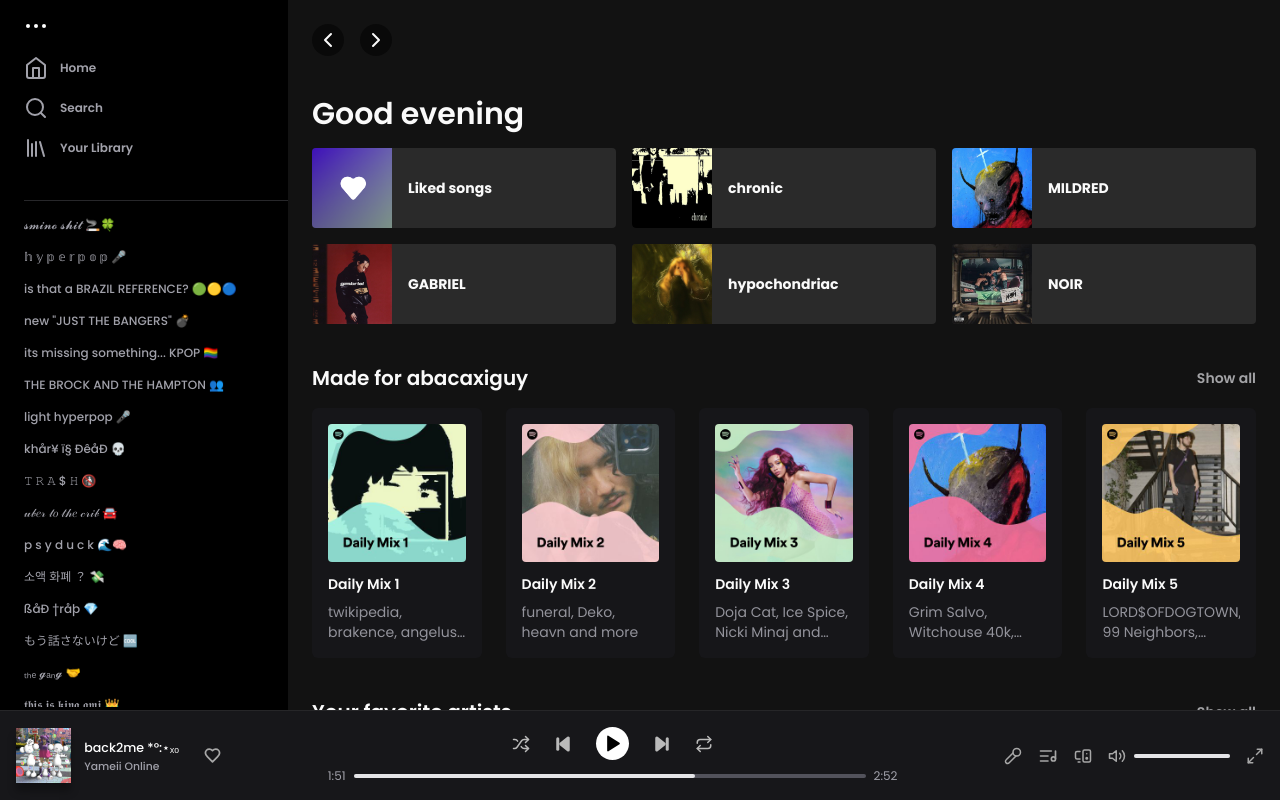
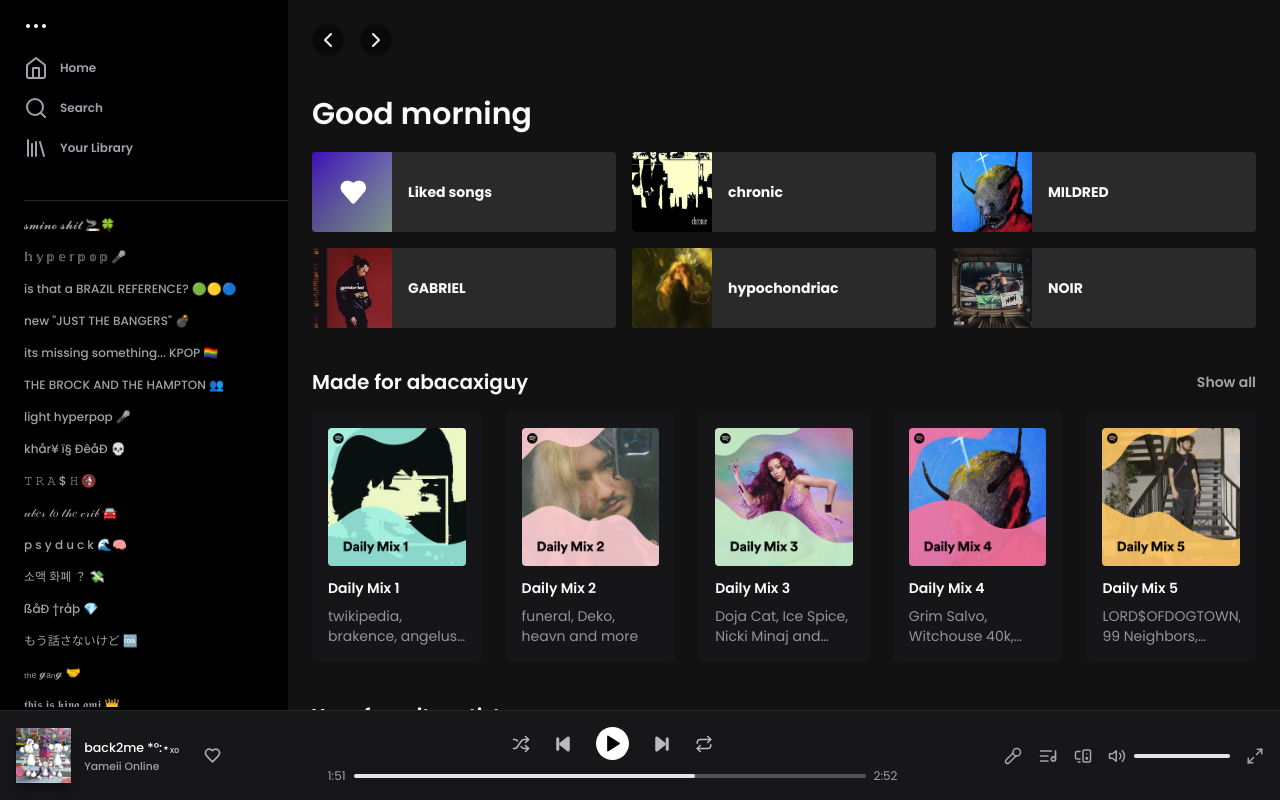
Before and after one commit to abacaxiguy/spotify-clone, a Next.js app: page / in a window 1280 px wide. Built offline with nearby package versions, Linux system fonts and the light colour scheme.

Commit message:
Componetizing some parts of the app 🧬

```diff
--- a/src/app/page.tsx
+++ b/src/app/page.tsx
@@ -1,8 +1,11 @@
-import { ChevronLeft, ChevronRight, Play } from "lucide-react";
+import { Play } from "lucide-react";
 
 import Image from "next/image";
 import { Footer } from "./partials/Footer";
 import { Sidebar } from "./partials/Sidebar";
+import { Playlist } from "@/components/Playlist";
+import { NavIcons } from "@/components/NavIcons";
+import { WelcomeTitle } from "@/components/WelcomeTitle";
 
 export default function Home() {
     return (
@@ -10,88 +13,16 @@
             <div className="flex overflow-hidden">
                 <Sidebar />
                 <main className="flex-1 p-6 overflow-auto max-h-fmax">
-                    <div className="flex items-center gap-4">
-                        <button className="bg-black/50 p-1 rounded-full">
-                            <ChevronLeft />
-                        </button>
-                        <button className="bg-black/50 p-1 rounded-full">
-                            <ChevronRight />
-                        </button>
-                    </div>
+                    <NavIcons />
+                    <WelcomeTitle />
 
-                    <h1 className="font-semibold text-3xl mt-10">Good evening</h1>
-
-                    <div className="text-sm grid grid-cols-2 gap-3 mt-4 xl:gap-4 xl:grid-cols-3 ">
-                        <a href="" className="group bg-white/10 hover:bg-white/20 transition-colors duration-300 rounded flex items-center gap-4 overflow-hidden">
-                            <Image src="/playlists/liked.png" alt="Liked songs icon" width={46} height={46} className="md:w-14 md:h-14 lg:w-16 lg:h-16 xl:w-20 xl:h-20" quality={100} />
-                            <strong>Liked songs</strong>
-                            <button className="transition-opacity duration-300 ease-out opacity-0 group-hover:opacity-100 rounded-full p-2.5 bg-green-500 text-black ml-auto mr-4 shadow-xs">
-                                <Play fill="#000" className="pl-1" />
-                            </button>
-                        </a>
-                        <a href="" className="group bg-white/10 hover:bg-white/20 transition-colors duration-300 rounded flex items-center gap-4 overflow-hidden">
-                            <Image
-                                src="/playlists/chronic.jpg"
-                                alt='Album cover for "chronic - twikipedia"'
-                                width={46}
-                                height={46}
-                                className="md:w-14 md:h-14 lg:w-16 lg:h-16 xl:w-20 xl:h-20"
-                                quality={100}
-                            />
-                            <strong>chronic</strong>
-                            <button className="transition-opacity opacity-0 duration-300 group-hover:opacity-100 rounded-full p-2.5 bg-green-500 text-black ml-auto mr-4 shadow-xs">
-                                <Play fill="#000" className="pl-1" />
-                            </button>
-                        </a>
-                        <a href="" className="group bg-white/10 hover:bg-white/20 transition-colors duration-300 rounded flex items-center gap-4 overflow-hidden">
-                            <Image
-                                src="/playlists/mildred.jpg"
-                                alt='Album cover for "MILDRED - Grim Salvo"'
-                                width={46}
-                                height={46}
-                                className="md:w-14 md:h-14 lg:w-16 lg:h-16 xl:w-20 xl:h-20"
-                                quality={100}
-                            />
-                            <strong>MILDRED</strong>
-                            <button className="transition-opacity duration-300 ease-out opacity-0 group-hover:opacity-100 rounded-full p-2.5 bg-green-500 text-black ml-auto mr-4 shadow-xs">
-                                <Play fill="#000" className="pl-1" />
-                            </button>
-                        </a>
-                        <a href="" className="group bg-white/10 hover:bg-white/20 transition-colors duration-300 rounded flex items-center gap-4 overflow-hidden">
-                            <Image
-                                src="/playlists/gabriel.jpeg"
-                                alt='Album cover for "GABRIEL - keshi"'
-                                width={46}
-                                height={46}
-                                className="md:w-14 md:h-14 lg:w-16 lg:h-16 xl:w-20 xl:h-20"
-                                quality={100}
-                            />
-                            <strong>GABRIEL</strong>
-                            <button className="transition-opacity duration-300 ease-out opacity-0 group-hover:opacity-100 rounded-full p-2.5 bg-green-500 text-black ml-auto mr-4 shadow-xs">
-                                <Play fill="#000" className="pl-1" />
-                            </button>
-                        </a>
-                        <a href="" className="group bg-white/10 hover:bg-white/20 transition-colors duration-300 rounded flex items-center gap-4 overflow-hidden">
-                            <Image
-                                src="/playlists/hypochondriac.jpeg"
-                                alt='Album cover for "hypochondriac - brakence"'
-                                width={46}
-                                height={46}
-                                className="md:w-14 md:h-14 lg:w-16 lg:h-16 xl:w-20 xl:h-20"
-                                quality={100}
-                            />
-                            <strong>hypochondriac</strong>
-                            <button className="transition-opacity duration-300 ease-out opacity-0 group-hover:opacity-100 rounded-full p-2.5 bg-green-500 text-black ml-auto mr-4 shadow-xs">
-                                <Play fill="#000" className="pl-1" />
-                            </button>
-                        </a>
-                        <a href="" className="group bg-white/10 hover:bg-white/20 transition-colors duration-300 rounded flex items-center gap-4 overflow-hidden">
-                            <Image src="/playlists/noir.jpg" alt='Album cover for "noir - smino"' width={46} height={46} className="md:w-14 md:h-14 lg:w-16 lg:h-16 xl:w-20 xl:h-20" quality={100} />
-                            <strong>NOIR</strong>
-                            <button className="transition-opacity duration-300 ease-out opacity-0 group-hover:opacity-100 rounded-full p-2.5 bg-green-500 text-black ml-auto mr-4 shadow-xs">
-                                <Play fill="#000" className="pl-1" />
-                            </button>
-                        </a>
+                    <div className="text-sm grid grid-cols-2 gap-3 mt-5 xl:gap-4 xl:grid-cols-3 ">
+                        <Playlist playlistName="Liked songs" artist="icon" playlist="liked.png" />
+                        <Playlist playlistName="chronic" artist="twikipedia" playlist="chronic.jpg" />
+                        <Playlist playlistName="MILDRED" artist="Grim Salvo" playlist="mildred.jpg" />
+                        <Playlist playlistName="GABRIEL" artist="keshi" playlist="gabriel.jpeg" />
+                        <Playlist playlistName="hypochondriac" artist="brakence" playlist="hypochondriac.jpeg" />
+                        <Playlist playlistName="NOIR" artist="smino" playlist="noir.jpg" />
                     </div>
 
                     <div className="flex items-center mt-10 justify-between">
--- /dev/null
+++ b/src/components/NavIcons.tsx
@@ -0,0 +1,15 @@
+import { ChevronLeft, ChevronRight } from "lucide-react";
+
+export function NavIcons() {
+    return (
+        // absolute top-0 py-6
+        <div className="flex items-center gap-4">
+            <button className="bg-black/50 p-1 rounded-full">
+                <ChevronLeft />
+            </button>
+            <button className="bg-black/50 p-1 rounded-full">
+                <ChevronRight />
+            </button>
+        </div>
+    );
+}
--- /dev/null
+++ b/src/components/Playlist.tsx
@@ -0,0 +1,28 @@
+import { Play } from "lucide-react";
+
+import Image from "next/image";
+
+interface PlaylistProps {
+    playlistName: string;
+    artist: string;
+    playlist: string;
+}
+
+export function Playlist({ playlistName, artist, playlist }: PlaylistProps) {
+    return (
+        <a href="" className="group bg-white/10 hover:bg-white/20 transition-colors duration-300 rounded flex items-center gap-4 overflow-hidden">
+            <Image
+                src={"/playlists/" + playlist}
+                alt={`Album cover for "${playlistName} - ${artist}"`}
+                width={46}
+                height={46}
+                className="md:w-14 md:h-14 lg:w-16 lg:h-16 xl:w-20 xl:h-20"
+                quality={100}
+            />
+            <strong>{playlistName}</strong>
+            <button className="transition-opacity opacity-0 duration-300 group-hover:opacity-100 rounded-full p-2.5 bg-green-500 text-black ml-auto mr-4 shadow-xs">
+                <Play fill="#000" className="pl-1" />
+            </button>
+        </a>
+    );
+}
--- /dev/null
+++ b/src/components/WelcomeTitle.tsx
@@ -0,0 +1,5 @@
+export function WelcomeTitle() {
+    const welcomeByTime = new Date().getHours() < 12 ? "morning" : new Date().getHours() < 18 ? "afternoon" : "evening";
+
+    return <h1 className="font-semibold text-3xl mt-10">Good {welcomeByTime}</h1>;
+}
```
